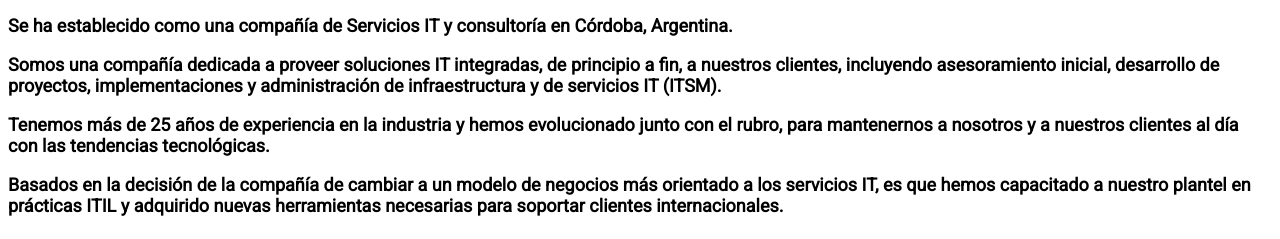
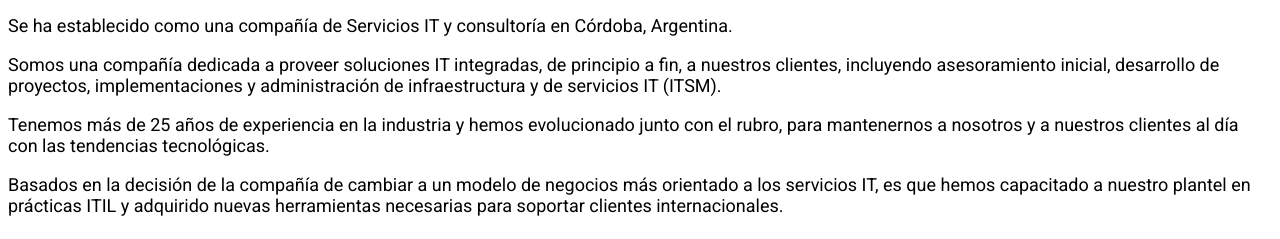
Before and after one commit to Sabrinabpc/TheSolution, a plain HTML site: page index.html in a window 1280 px wide. Shown: the part 710-949 px from the top of the page. Drawn offline with Linux system fonts and the light colour scheme.

Commit message:
cambio de letra en index

```diff
--- a/index.html
+++ b/index.html
@@ -32,17 +32,17 @@
 
     <section id="home">
       <p><u><b>THE SOLUTION</b></u></p>
-      <p><b>Se ha establecido como una compañía de Servicios IT y consultoría
-      en Córdoba, Argentina.</b></p>
-      <p><b>Somos una compañía dedicada a proveer soluciones IT integradas, de principio a
+      <p>Se ha establecido como una compañía de Servicios IT y consultoría
+      en Córdoba, Argentina.</p>
+      <p>Somos una compañía dedicada a proveer soluciones IT integradas, de principio a
       fin, a nuestros clientes, incluyendo asesoramiento inicial, desarrollo de proyectos,
-      implementaciones y administración de infraestructura y de servicios IT (ITSM).</b></p>
-      <p><b>Tenemos más de 25 años de experiencia en la industria y hemos evolucionado
+      implementaciones y administración de infraestructura y de servicios IT (ITSM).</p>
+      <p>Tenemos más de 25 años de experiencia en la industria y hemos evolucionado
       junto con el rubro, para mantenernos a nosotros y a nuestros clientes al día con las
-      tendencias tecnológicas.</b></p>
-      <p><b>Basados en la decisión de la compañía de cambiar a un modelo de negocios más
+      tendencias tecnológicas.</p>
+      <p>Basados en la decisión de la compañía de cambiar a un modelo de negocios más
       orientado a los servicios IT, es que hemos capacitado a nuestro plantel en prácticas
-      ITIL y adquirido nuevas herramientas necesarias para soportar clientes internacionales.</b></p>
+      ITIL y adquirido nuevas herramientas necesarias para soportar clientes internacionales.</p>
     </section>
 
   <!--fin seccion nosotros-->
--- a/style.css
+++ b/style.css
@@ -57,7 +57,7 @@ p {
 }
 
   section img:hover {
-  cursor: crosshair;
+  cursor:default;
   width: 300px;
   opacity: 1;
   filter: contrast(120%);
```
